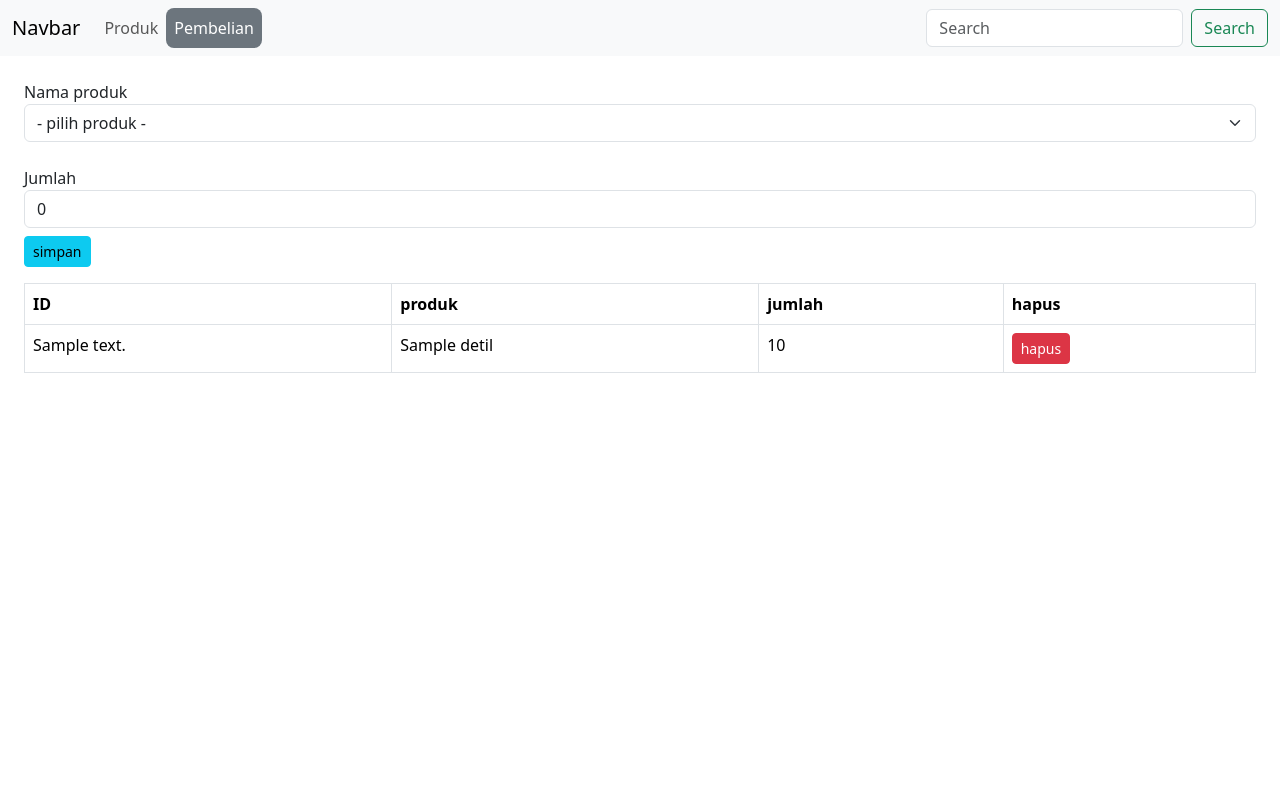
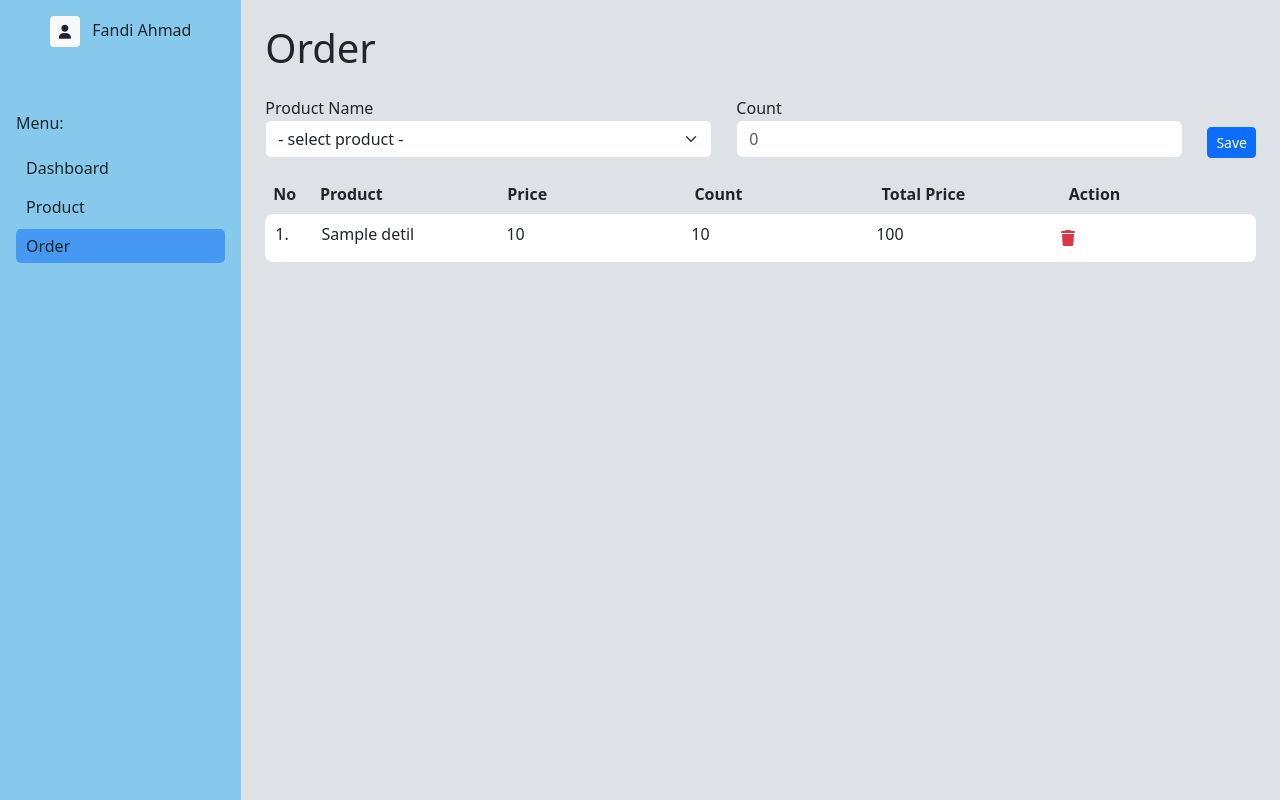
Before and after one commit to fandi-ahmad/seller-app, a CodeIgniter app: the page made by application/views/transaksi.php in a window 1280 px wide. Run offline with CodeIgniter, Linux system fonts and the light colour scheme; tables that the repository leaves empty or names only in its code hold one stand-in row (values such as "Sample post"); the template is opened without the code that fills it: most values are stand-ins (such as "Sample title", 1, 10 or a date in 2020).

Commit message:
integrataion order

```diff
--- a/application/models/pembelian_model.php
+++ b/application/models/pembelian_model.php
@@ -26,6 +26,7 @@ class Pembelian_model extends CI_Model{
 			$this -> db -> where($key);
 		}
 		$this -> db -> select('iddetailpembelian, namaproduk, sum(jumlah)as jumlah');
+		$this -> db -> select('iddetailpembelian, price, sum(jumlah)as jumlah');
 		$this -> db -> group_by('produk.id');
 		$this -> db -> join('produk', 'produk.id = detailpembelian.idproduk');
 		return $this->db->get('detailpembelian')->result_array();
--- a/application/views/transaksi.php
+++ b/application/views/transaksi.php
@@ -6,77 +6,93 @@
     <meta name="viewport" content="width=device-width, initial-scale=1.0">
     <title>Pembelian</title>
     <link href="https://cdn.jsdelivr.net/npm/bootstrap@5.3.0-alpha1/dist/css/bootstrap.min.css" rel="stylesheet">
+	<link rel="stylesheet" href="https://cdnjs.cloudflare.com/ajax/libs/font-awesome/6.2.1/css/all.min.css">
+	<link rel="stylesheet" href="<?php echo base_url('assets/css/style.css') ?>">
 </head>
-<body>
-<nav class="navbar navbar-expand-lg bg-body-tertiary">
-    <div class="container-fluid">
-        <a class="navbar-brand" href="#">Navbar</a>
-        <button class="navbar-toggler" type="button" data-bs-toggle="collapse" data-bs-target="#navbarSupportedContent" aria-controls="navbarSupportedContent" aria-expanded="false" aria-label="Toggle navigation">
-            <span class="navbar-toggler-icon"></span>
-        </button>
-        <div class="collapse navbar-collapse" id="navbarSupportedContent">
-            <ul class="navbar-nav me-auto mb-2 mb-lg-0">
-                <li class="nav-item">
-                    <a class="nav-link" aria-current="page" href="<?php echo site_url('produk')?>">Produk</a>
-                </li>
-                <li class="nav-item">
-                    <a class="nav-link bg-secondary text-white rounded-3" href="<?php echo site_url('pembelian')?>">Pembelian</a>
-                </li>
-            </ul>
-            <form class="d-flex" role="search">
-                <input class="form-control me-2" type="search" placeholder="Search" aria-label="Search">
-                <button class="btn btn-outline-success" type="submit">Search</button>
-            </form>
-        </div>
+<body style="background-color: var(--bs-gray-300);">
+<div class="container-fluid p-0 h-100vh d-flex flex-row">
+
+    <div class="sidebar">
+		<div class="text-center py-3">
+			<div>
+				<button class="btn btn-sm bg-light me-2">
+					<i class="fa-solid fa-user"></i>
+				</button>
+				<span>Fandi Ahmad</span>
+			</div>
+		</div>
+		<div class="px-3 mt-5">
+			<p>Menu:</p>
+			<div class="sidebar-list">
+				<span>Dashboard</span>
+			</div>
+			<div class="sidebar-list">
+				<a class="nav-link" aria-current="page" href="<?php echo site_url('produk')?>">Product</a>
+			</div>
+			<div class="sidebar-list bg-soft-blue">
+				<a class="nav-link" aria-current="page" href="<?php echo site_url('pembelian')?>">Order</a>
+			</div>
+		</div>
+	</div>
+
+    <div class="w-100 content p-4">
+		<h1 class="mb-4">Order</h1>
+        <form action="<?= site_url('pembelian/simpan') ?>" method="post">
+            <?php if (isset($pembelian)) { ?>
+                <input type="hidden" name="idpembelian" value="<?= $pembelian['idpembelian'] ?>">
+                <div class="w-100 d-flex justify-content-between gap-4">
+                    <div class="form-group w-100">
+                        <label for="idproduk">Product Name</label>
+                        <select name="idproduk" class="form-select">
+                            <option value="">- select product -</option>
+                            <?php foreach ($produks as $produk) { ?>
+                                <option value="<?php echo $prd[$produk['id']] = $produk['id'] ?>"><?php echo $prd[$produk['id']] = $produk['namaproduk'] ?></option>
+                            <?php } ?>
+                        </select>
+                        <small class="text-danger"><?= form_error('idproduk') ?></small>
+                    </div>
+                    <div class="form-group w-100">
+                        <label for="jumlah">Count</label>
+                        <input type="number" name="jumlah" placeholder="0" class="form-control">
+                        <small class="text-danger"><?= form_error('jumlah') ?></small>
+                    </div>
+                    <div class="d-flex align-items-end">
+                        <button type="submit" class="btn btn-primary btn-sm">Save</button>
+                    </div>
+                </div>
+            <?php } ?>
+        </form>
+
+        <div class="mt-4">
+			<div class="d-flex">
+				<b class="w-25 ms-2">No</b>
+				<b class="w-100">Product</b>
+				<b class="w-100">Price</b>
+				<b class="w-100">Count</b>
+				<b class="w-100">Total Price</b>
+				<b class="w-100">Action</b>
+			</div>
+            <?php
+            $index = 1;
+            foreach ($detils as $det) { ?>
+                <div class="d-flex align-items-center table-list">
+                    <p class="w-25 pt-2"><?= $index ?>.</p>
+                    <p class="w-100 pt-2"><?= $det['namaproduk'] ?></p>
+                    <p class="w-100 pt-2"><?= $det['price'] ?></p>
+                    <p class="w-100 pt-2"><?= $det['jumlah'] ?></p>
+                    <p class="w-100 pt-2"><?= $det['price'] * $det['jumlah'] ?></p>
+                    <div class="w-100">
+                        <a href="<?= site_url('pembelian/hapus/' . $det['iddetailpembelian']) ?>" class="text-danger hover-btn">
+							<i class="fa-solid fa-trash"></i>
+                        </a>
+                    </div>
+                </div>
+            <?php $index++; } ?>
+		</div>
+
     </div>
-</nav>
-
-<div class="container-fluid pt-4 px-4">
-    <?php
-        echo form_open(site_url('pembelian/simpan'));
-        if (isset($pembelian)) {
-            echo form_input(['name'=>'idpembelian', 'value' => $pembelian['idpembelian'], 'hidden'=>'true']);
-            echo "Nama produk";
-            $prd = null;
-            $prd['']="- pilih produk -";
-
-            foreach($produks as $produk) {
-                $prd[$produk['id']] = $produk['namaproduk'];
-            }
-
-            echo form_dropdown(['name'=>'idproduk', 'class'=>'form-select'],$prd);
-            form_error('idproduk');
-        ?>
-            <br>
-        <?php
-            echo "Jumlah";
-            echo form_input(['name'=>'jumlah', 'value' => '0', 'type'=>'number', 'class'=>'form-control']);
-            form_error('jumlah');
-            echo form_submit(['name'=>'update', 'value'=>'simpan', 'class'=>'btn btn-sm btn-info mt-2 mb-3']);
-
-        }
-
-        $template['table_open']="<table clsas='table table-sm table-bordered'>";
-        $this->table->set_template($template);
-        $rows=null;
-        foreach($detils as $det) {
-            $row['iddetilpembelian'] = $det['iddetailpembelian'];
-            $row['namaproduk'] = $det['namaproduk'];
-            $row['jumlah'] = $det['jumlah'];
-            $row['hapus'] = "<a href='".site_url('pembelian/hapus/'.$row['iddetilpembelian'])."' class='btn btn-sm btn-danger'>hapus</a>";
-            $rows[]=$row;
-        }
-
-        $this->table->set_heading('ID', 'produk', 'jumlah', 'hapus');
-        echo $this->table->generate($rows);
-    ?>
 </div>
 
-<script>
-	const table = document.querySelector('table')
-	table.classList.add('table')
-	table.classList.add('table-bordered')
-</script>
 <script src="https://cdn.jsdelivr.net/npm/bootstrap@5.3.0-alpha1/dist/js/bootstrap.bundle.min.js"></script>
 </body>
 </html>
--- a/assets/css/style.css
+++ b/assets/css/style.css
@@ -30,3 +30,7 @@ a{
 .bg-soft-blue{
     background-color: #4699f2;
 }
+.hover-btn:hover{
+    transition: all .1s ease-in;
+    font-size: 20px;
+}
```
Also changed, not shown: application/views/produk.php (+7 -6 lines).
